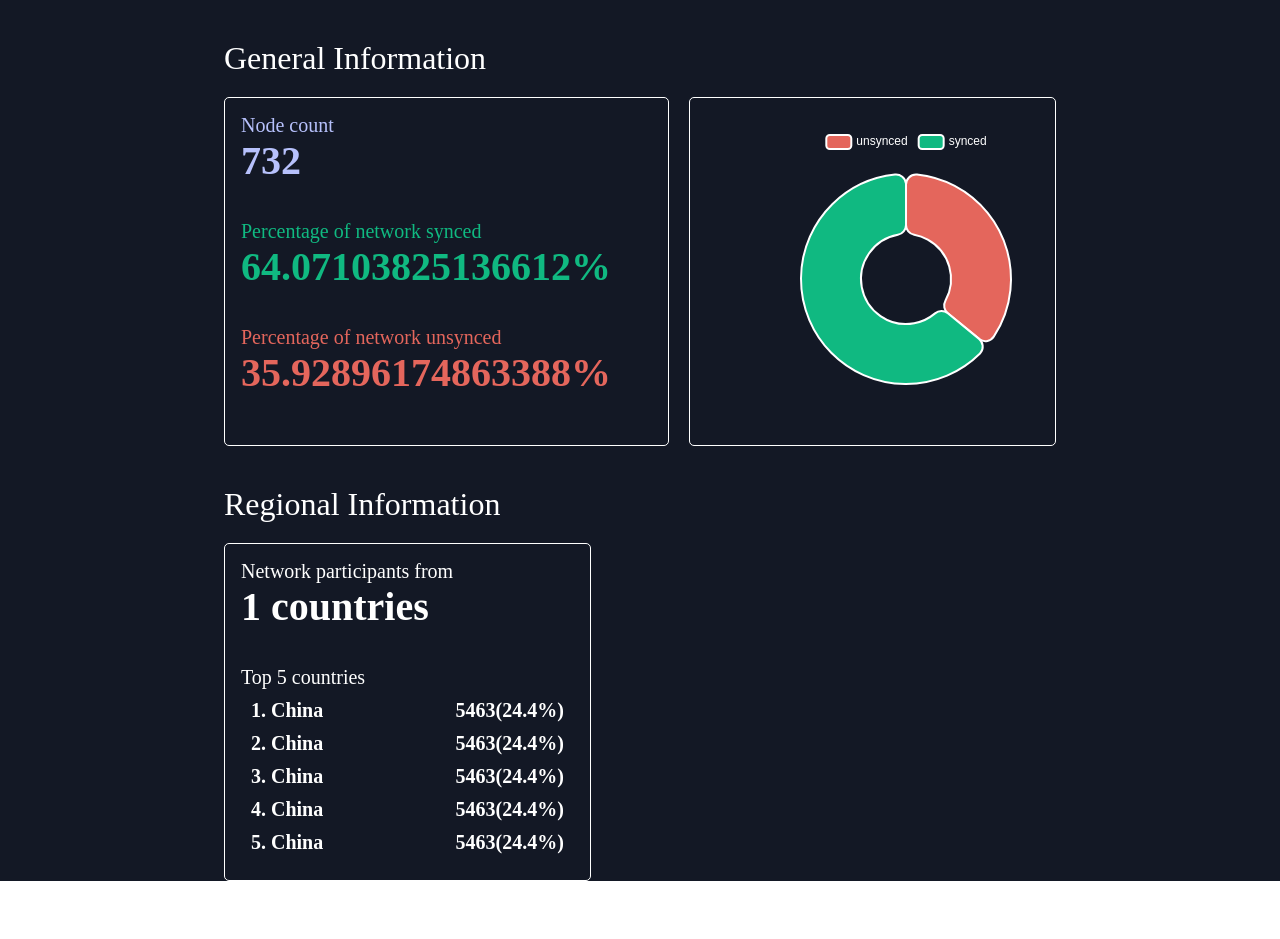
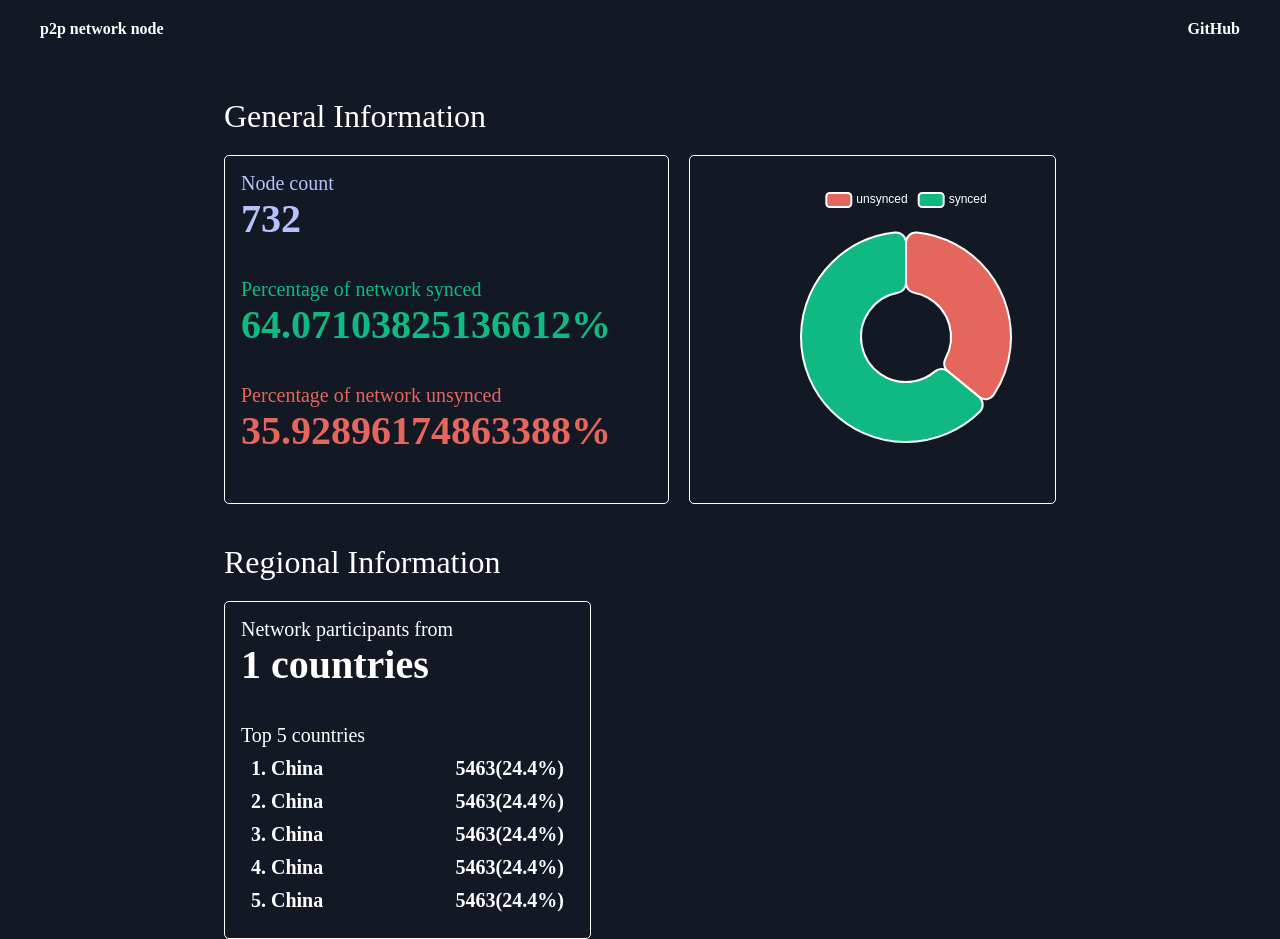
Before and after one commit to jinsuichen/p2p-crawler-frontend, a React (Vite) app: page / in a window 1280 px wide. Before the commit the page ends 881 px from the top, so only its background shows below. Built offline with nearby package versions, Linux system fonts and the light colour scheme; no server answers.

Commit message:
feat: NavBar

```diff
--- a/package.json
+++ b/package.json
@@ -9,6 +9,9 @@
     "preview": "vite preview"
   },
   "dependencies": {
+    "@emotion/react": "^11.10.6",
+    "@emotion/styled": "^11.10.6",
+    "@mui/material": "^5.11.16",
     "axios": "^1.3.5",
     "echarts": "^5.4.2",
     "echarts-for-react": "^3.0.2",
--- a/src/App.tsx
+++ b/src/App.tsx
@@ -2,6 +2,7 @@ import React, {Component} from 'react';
 import GeneralInformation from "./components/GeneralInformation";
 import RegionalInformation from "./components/RegionalInformation";
 import './types/global.d.ts'
+import NavBar from "./components/NavBar";
 
 class App extends Component {
 
@@ -27,11 +28,15 @@ class App extends Component {
         const nodeRecordsTest = [nodeRecordTest]
 
         return (
-
-            <div style={{display: "flex", flexDirection: 'column'}}>
-                <GeneralInformation syncedCount={469} unsyncedCount={263}/>
-                <RegionalInformation nodeRecords={nodeRecordsTest}/>
-            </div>
+            <>
+                <header>
+                    <NavBar/>
+                </header>
+                <div style={{display: "flex", flexDirection: 'column'}}>
+                    <GeneralInformation syncedCount={469} unsyncedCount={263}/>
+                    <RegionalInformation nodeRecords={nodeRecordsTest}/>
+                </div>
+            </>
         );
     }
 }
--- /dev/null
+++ b/src/components/NavBar/index.scss
@@ -0,0 +1,10 @@
+.NavBar {
+  display: flex;
+  flex-direction: row;
+  justify-content: space-between;
+  padding: 20px 40px 20px;
+}
+
+.Link {
+  font-weight: bold !important;
+}
--- /dev/null
+++ b/src/components/NavBar/index.tsx
@@ -0,0 +1,22 @@
+import React, {Component} from 'react';
+
+import './index.scss'
+import {Link} from "@mui/material";
+
+class NavBar extends Component {
+    render() {
+        return (
+            <div className={'NavBar'}>
+                <Link href="#" underline="none"  color={'white'}  className={'Link'}>
+                    {'p2p network node'}
+                </Link>
+
+                <Link href="https://github.com/jinsuichen/p2p-crawler-frontend" color={'white'} underline="none" className={'Link'}>
+                    {'GitHub'}
+                </Link>
+            </div>
+        );
+    }
+}
+
+export default NavBar;
```
Also changed, not shown: 1 other file (tests, documents, lock files or other folders).
